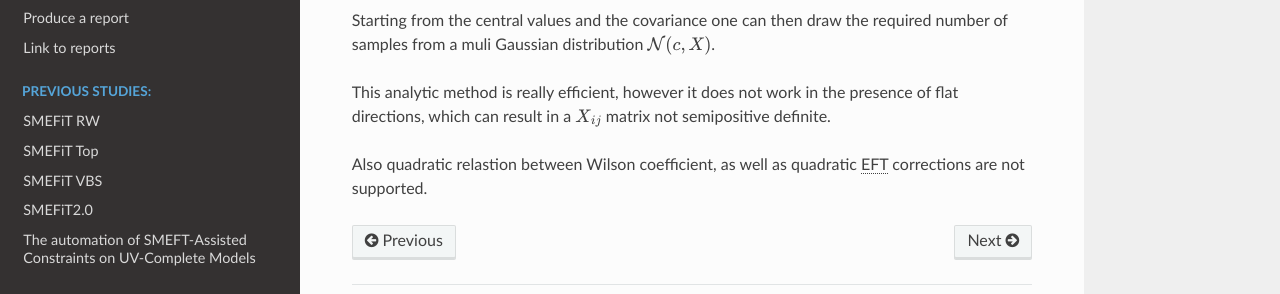
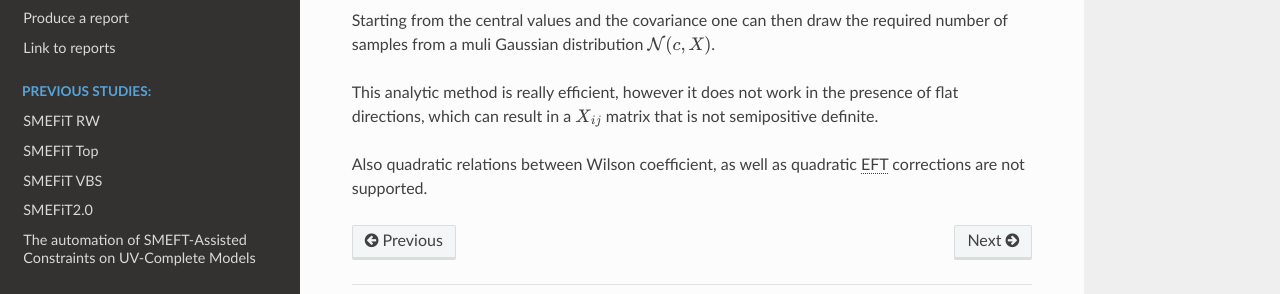
Before and after one commit to LHCfitNikhef/smefit_release, a Sphinx documentation site: the page built from docs/source/theory/Analytic.rst, in a window 1280 px wide. Shown: the part 417-711 px from the top of the page. Built offline with Sphinx 7.4.7 and the Read the Docs theme 2.0.0, drawn with Linux system fonts in a browser that asks for light colours; pages that are not in the unit, such as notebooks, are missing from menus.

Commit message:
fixing small typo

```diff
--- a/docs/source/theory/Analytic.rst
+++ b/docs/source/theory/Analytic.rst
@@ -18,6 +18,6 @@ and its covariance matrix is given by the Fisher information:
 Starting from the central values and the covariance one can then draw the required number of samples from a muli Gaussian distribution :math:`\mathcal{N}(c, X)`.
 
 This analytic method is really efficient, however it does not work in the presence of flat
-directions, which can result in a :math:`X_{ij}` matrix not semipositive definite.
+directions, which can result in a :math:`X_{ij}` matrix that is not semipositive definite.
 
-Also quadratic relastion between Wilson coefficient, as well as quadratic |EFT| corrections are not supported.
+Also quadratic relations between Wilson coefficient, as well as quadratic |EFT| corrections are not supported.
```
